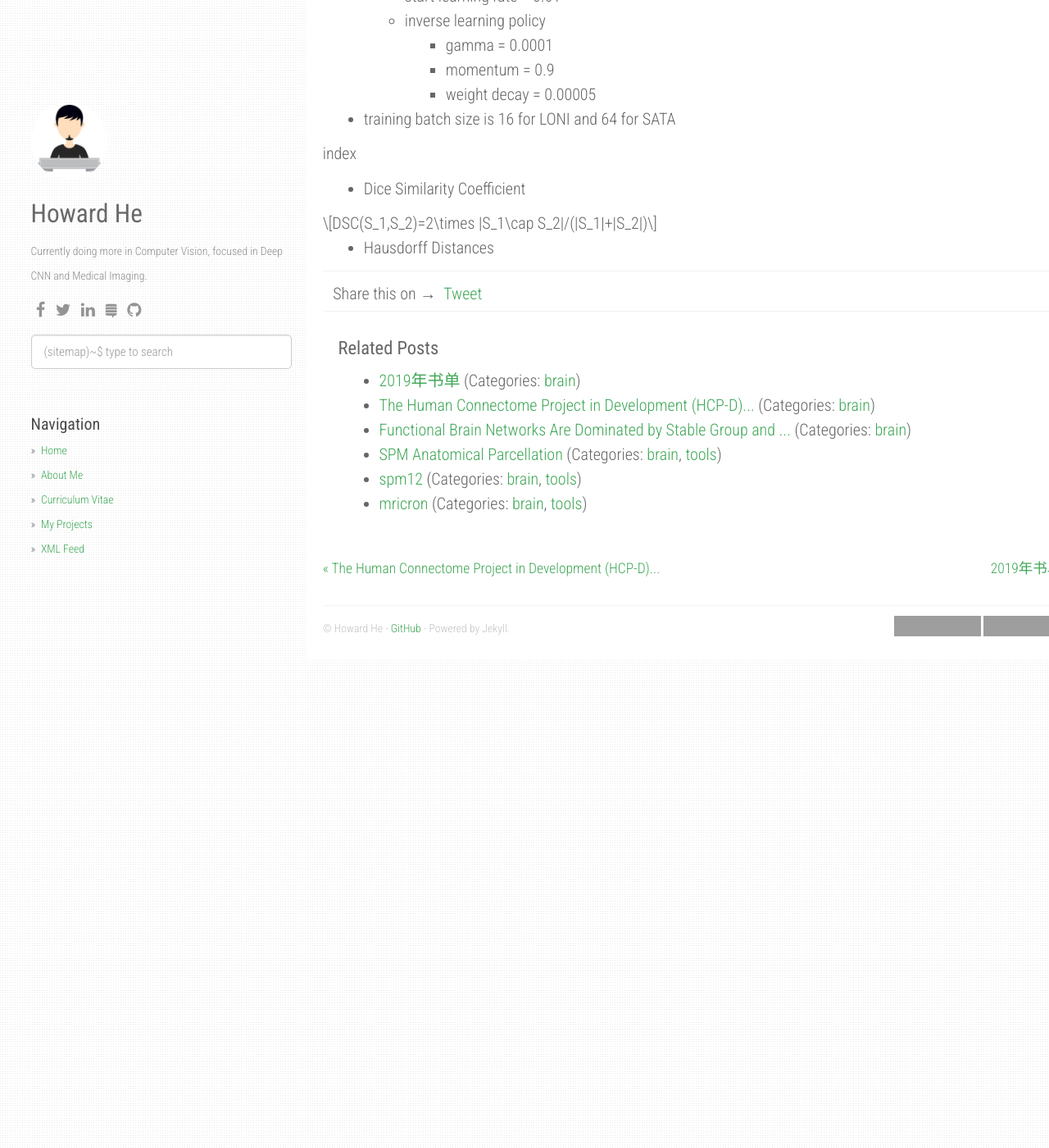
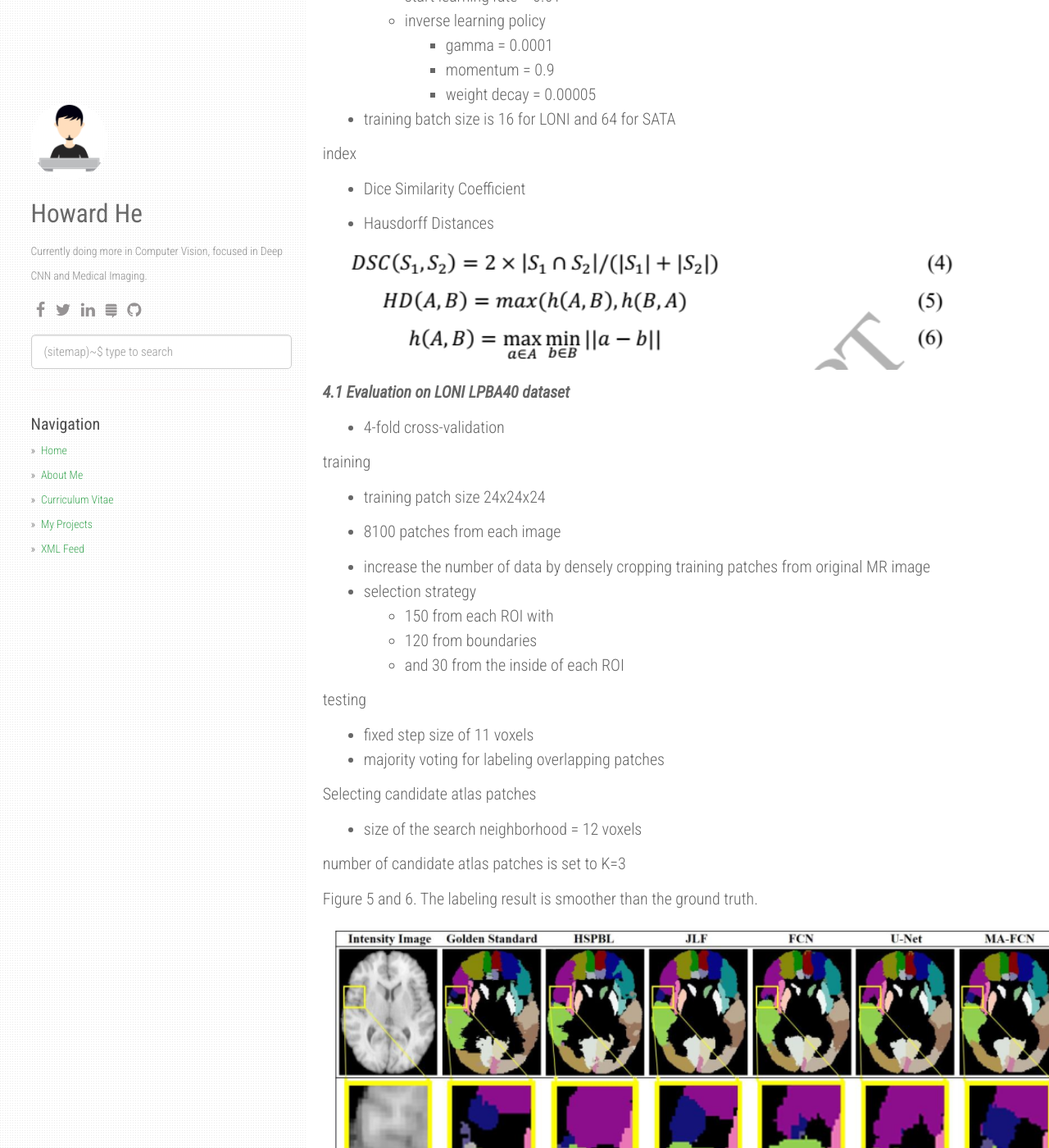
Before and after one commit to howardchina/howardchina.github.io, a Jekyll site: the page built from _posts/2019-01-05-brain-labeling.md, in a window 1280 px wide and 1400 px high, scrolled down 6899 px. Shown: the whole window at 82% size. Built offline with Jekyll 4.4.1, drawn with Linux system fonts in a browser that asks for light colours; nearby versions of some CDN libraries; comment, search, counter and statistics services are not loaded; some of the changed text lies outside the part shown; grey boxes are pictures that could not be loaded.

Commit message:
fast update

```diff
--- a/_posts/2019-01-05-brain-labeling.md
+++ b/_posts/2019-01-05-brain-labeling.md
@@ -219,8 +219,88 @@ index
 
 * Dice Similarity Coefficient
 
-$$
-DSC(S_1,S_2)=2\times |S_1\cap S_2|/(|S_1|+|S_2|)
-$$
+* Hausdorff Distances
 
-* Hausdorff Distances
+![1546778972062]({{site.url}}/static/img/posts/1546778972062.png)
+
+***4.1 Evaluation on LONI LPBA40 dataset***
+
+* 4-fold cross-validation
+
+training
+
+* training patch size 24x24x24
+
+* 8100 patches from each image
+
+* increase the number of data by densely cropping training patches from original MR image
+* selection strategy
+  * 150 from each ROI with
+  * 120 from boundaries
+  * and 30 from the inside of each ROI
+
+testing
+
+* fixed step size of 11 voxels
+* majority voting for labeling overlapping patches
+
+Selecting candidate atlas patches
+
+* size of the search neighborhood = 12 voxels
+
+number of candidate atlas patches is set to K=3
+
+Figure 5 and 6. The labeling result is smoother than the ground truth.
+
+![1546780225096]({{site.url}}/static/img/posts/1546778979999.png)
+
+![1546780289571]({{site.url}}/static/img/posts/1546780289571.png)
+
+***4.2 Evaluation on SATA MICCAI 2013 dataset***
+
+7-fold cross-validation
+
+* 2 folds as atlas images,
+* 4 folds as training set,
+* and the remaining one as test set
+
+training
+
+* training patch size = 12x12x12
+* select 4200 patches from each training image.
+* 300 patches are selected from each ROI
+  * 240 around the boundary
+  * 60 inside
+* stride = 5 voxels
+* search neighborhood = 12 voxels
+* K = 3
+
+***4.3 Parameter tuning***
+
+***4.3.1 Patch size***
+
+volumes of representative ROIs
+
+* 12 ROIs from LONI_LPOBA40 dataset
+* 6 ROIs from SATA MICCAI 2013 dataset
+
+![1546784927345]({{site.url}}/static/img/posts/1546784927345.png)
+
+![1546785002962]({{site.url}}/static/img/posts/1546785002962.png)
+
+***4.3.2 The number of atlas-unique pathways***
+
+![1546785920080]({{site.url}}/static/img/posts/1546785920080.png)
+
+***4.4 Comparison with state-of-the-art methods***
+
+The comparison methods include
+
+1. HSPBL (Wu, Kim et al. 2015)
+2. JLF (Wang, Suh et al. 2013) (antsJointFusion command in ANTs toolbox)
+
+baseline: U-Net (target path), FCN (atlas path)
+
+![1546786124735]({{site.url}}/static/img/posts/1546786124735.png)
+
+![1546786159672]({{site.url}}/static/img/posts/1546786159672.png)
```
Also changed, not shown: other parts of _posts/2019-01-05-brain-labeling.md (+1 -1 lines), static/img/posts/1546778972062.png (added), static/img/posts/1546778979999.png (added), static/img/posts/1546780289571.png (added), static/img/posts/1546784927345.png (added), static/img/posts/1546785002962.png (added), static/img/posts/1546785920080.png (added), static/img/posts/1546786124735.png (added), static/img/posts/1546786159672.png (added).
